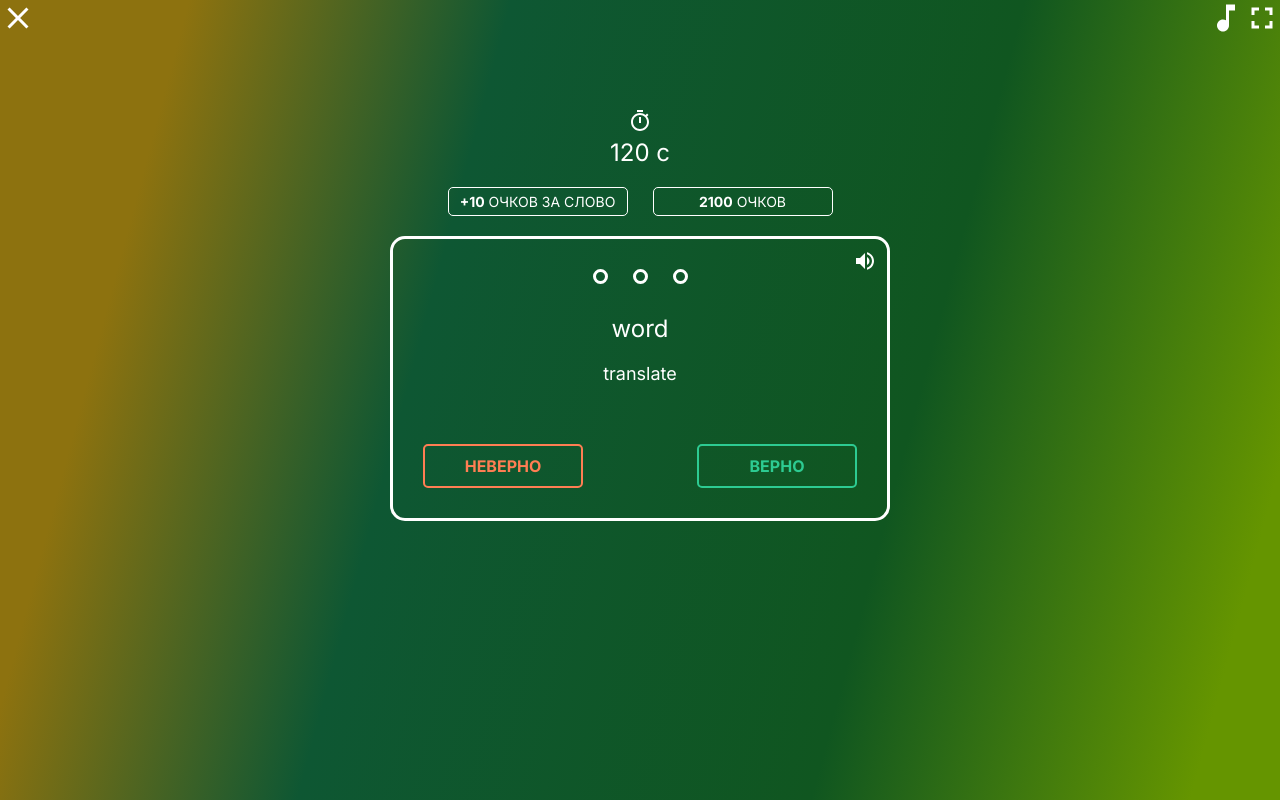
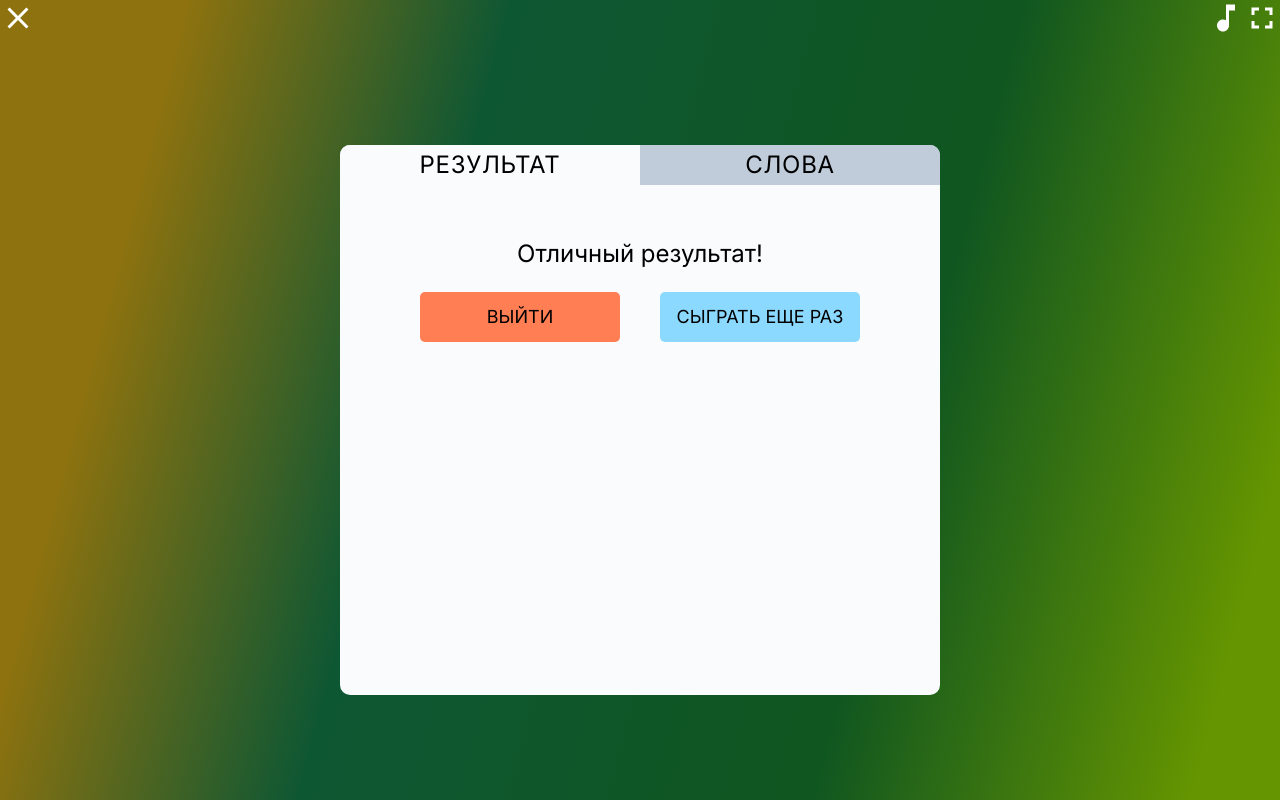
Before and after one commit to ninox14/rs-lang, a React (Create React App) app: page /games/sprint in a window 1280 px wide. Built offline with nearby package versions, Linux system fonts and the light colour scheme.

Commit message:
feat: add result screen layout

```diff
--- /dev/null
+++ b/src/pages/Sprint/EndScreen/EndScreen.scss
@@ -0,0 +1,131 @@
+@import 'styles/variables/_.scss';
+
+.end-card {
+  display: flex;
+  flex-direction: column;
+  background-color: $light-gray;
+  border-radius: 10px;
+  width: 600px;
+  height: 550px;
+  color: $black;
+}
+
+.end-card__tabs {
+  display: flex;
+  width: 100%;
+}
+
+.end-card__tabs-container {
+  display: flex;
+  align-items: center;
+  width: 100%;
+  border-top-left-radius: 10px;
+  border-top-right-radius: 10px;
+}
+
+.end-card__tab {
+  font-family: inherit;
+  font-size: 24px;
+  font-weight: 400;
+  color: $black;
+  padding: 0;
+  height: 40px;
+  z-index: 5;
+}
+
+.sprint__tab-panel {
+  flex-grow: 1;
+  overflow: hidden;
+}
+
+.panel-result {
+  display: flex;
+  flex-direction: column;
+  align-items: center;
+  height: 100%;
+  padding: 30px 50px;
+}
+
+.panel-result__title {
+  font-size: 24px;
+}
+
+.panel-result__btns {
+  display: flex;
+  width: 100%;
+  justify-content: center;
+  column-gap: 40px;
+}
+
+.panel-result__btn {
+  width: 200px;
+  height: 50px;
+  text-transform: uppercase;
+  text-align: center;
+  font-family: inherit;
+  font-size: 18px;
+  border: none;
+  border-radius: 5px;
+}
+
+.panel-result__exit {
+  background-color: $orange;
+}
+
+.panel-result__replay {
+  background-color: $light-blue;
+}
+
+.panel-words {
+  display: flex;
+  flex-direction: column;
+  height: 450px;
+  padding-left: 50px;
+  padding-right: 50px;
+}
+
+.panel-words::-webkit-scrollbar {
+  width: 8px;
+}
+
+.panel-words::-webkit-scrollbar-thumb {
+  background-color: $gray;
+}
+
+.panel-words::-webkit-scrollbar-track {
+  background-color: $light-gray;
+}
+
+.panel-words__heading {
+  width: 100%;
+  padding: 2px 40px;
+  font-size: 16px;
+  margin-bottom: 15px;
+  margin-top: 30px;
+}
+
+.panel-words__repeat {
+  & .panel-words__heading {
+    border-bottom: 3px solid $orange;
+  }
+
+  & .panel-words__words-count {
+    background-color: $orange;
+  }
+}
+
+.panel-words__known {
+  & .panel-words__heading {
+    border-bottom: 3px solid $green;
+  }
+
+  & .panel-words__words-count {
+    background-color: $green;
+  }
+}
+
+.panel-words__words-count {
+  border-radius: 20px;
+  padding: 1px 5px;
+  margin-left: 10px;
+}
--- /dev/null
+++ b/src/pages/Sprint/EndScreen/EndScreen.tsx
@@ -0,0 +1,134 @@
+import { FC, useState } from 'react';
+import './EndScreen.scss';
+import Tabs from '@mui/material/Tabs';
+import Tab from '@mui/material/Tab';
+import { createTheme, ThemeProvider } from '@mui/material';
+
+interface TabPanelProps {
+  children?: React.ReactNode;
+  index: number;
+  value: number;
+}
+
+const TabPanel: FC<TabPanelProps> = (props) => {
+  const { children, value, index, ...other } = props;
+
+  return (
+    <div
+      role="tabpanel"
+      hidden={value !== index}
+      id={`tabpanel-${index}`}
+      aria-labelledby={`tab-${index}`}
+      className="sprint__tab-panel"
+      {...other}
+    >
+      {value === index && children}
+    </div>
+  );
+};
+
+function a11yProps(index: number) {
+  return {
+    id: `tab-${index}`,
+    'aria-controls': `tabpanel-${index}`,
+  };
+}
+
+const TabsTheme = createTheme({
+  components: {
+    MuiTab: {
+      styleOverrides: {
+        root: {
+          '&.Mui-selected': {
+            color: 'black',
+          },
+        },
+      },
+    },
+  },
+});
+
+const EndScreen: FC = () => {
+  const [value, setValue] = useState(0);
+
+  const handleChange = (event: React.SyntheticEvent, newValue: number) => {
+    setValue(newValue);
+  };
+
+  return (
+    <div className="sprint_end-screen">
+      <div className="end-card">
+        <div className="end-card__tabs">
+          <ThemeProvider theme={TabsTheme}>
+            <Tabs
+              variant="fullWidth"
+              className="end-card__tabs-container"
+              value={value}
+              onChange={handleChange}
+              aria-label="game results"
+              sx={{
+                height: '40px',
+                minHeight: '40px',
+                backgroundColor: '#C1CCDB',
+              }}
+              TabIndicatorProps={{
+                style: {
+                  height: '100%',
+                  backgroundColor: '#F9FBFC',
+                },
+              }}
+            >
+              <Tab
+                className="end-card__tab end-card__tab_result"
+                label="Результат"
+                {...a11yProps(0)}
+              />
+              <Tab
+                className="end-card__tab end-card__tab_words"
+                label="Слова"
+                {...a11yProps(1)}
+              />
+            </Tabs>
+          </ThemeProvider>
+        </div>
+        <TabPanel value={value} index={0}>
+          <div className="panel-result">
+            <p className="panel-result__title">Отличный результат!</p>
+            <div className="panel-result__chart"></div>
+            <div className="panel-result__btns">
+              <button className="panel-result__btn panel-result__exit">
+                Выйти
+              </button>
+              <button className="panel-result__btn panel-result__replay">
+                Сыграть еще раз
+              </button>
+            </div>
+          </div>
+        </TabPanel>
+        <TabPanel value={value} index={1}>
+          <div className="panel-words">
+            <div className="panel-words__known">
+              <div className="panel-words__heading">
+                <span className="panel-words__subtitle">Знаю</span>
+                <span className="panel-words__words-count">10</span>
+              </div>
+              <div className="panel-words__words">
+                <div className="panel-words__word">
+                  immense - находящихся под угрозой исчезновения
+                </div>
+              </div>
+            </div>
+            <div className="panel-words__repeat">
+              <div className="panel-words__heading">
+                <span className="panel-words__subtitle">Надо повторить</span>
+                <span className="panel-words__words-count">10</span>
+              </div>
+            </div>
+          </div>
+        </TabPanel>
+      </div>
+    </div>
+  );
+};
+
+export default EndScreen;
--- a/src/pages/Sprint/Sprint.tsx
+++ b/src/pages/Sprint/Sprint.tsx
@@ -10,9 +10,10 @@ import StartScreen from './StartScreen/StartScreen';
 import { Link } from 'react-router-dom';
 import Countdown from './Countdown/Countdown';
 import GameScreen from './GameScreen/GameScreen';
+import EndScreen from './EndScreen/EndScreen';
 
 const Sprint: FC = () => {
-  const gameMode = 'game';
+  const gameMode = 'end';
   const isFullscreen = true;
   return (
     <main className="page page_sprint">
@@ -41,7 +42,8 @@ const Sprint: FC = () => {
 
         {/* {gameMode === 'countdown' ? <Countdown /> : null} */}
 
-        {gameMode === 'game' ? <GameScreen /> : null}
+        {/* {gameMode === 'game' ? <GameScreen /> : null} */}
+        {gameMode === 'end' ? <EndScreen /> : null}
       </div>
     </main>
   );
```
